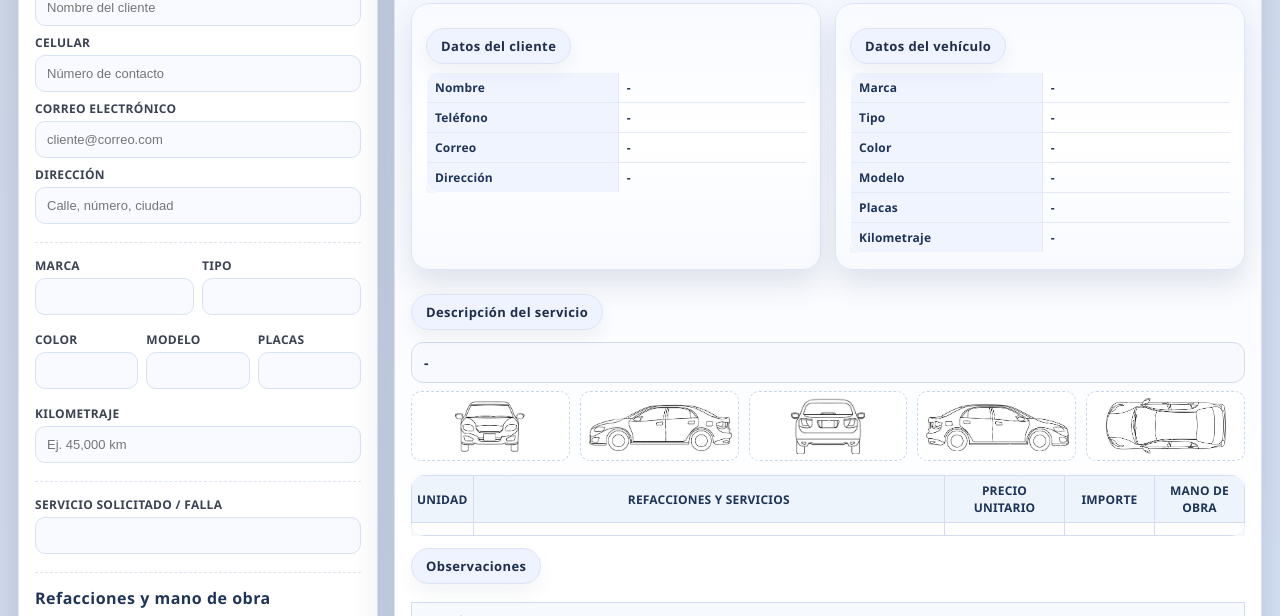
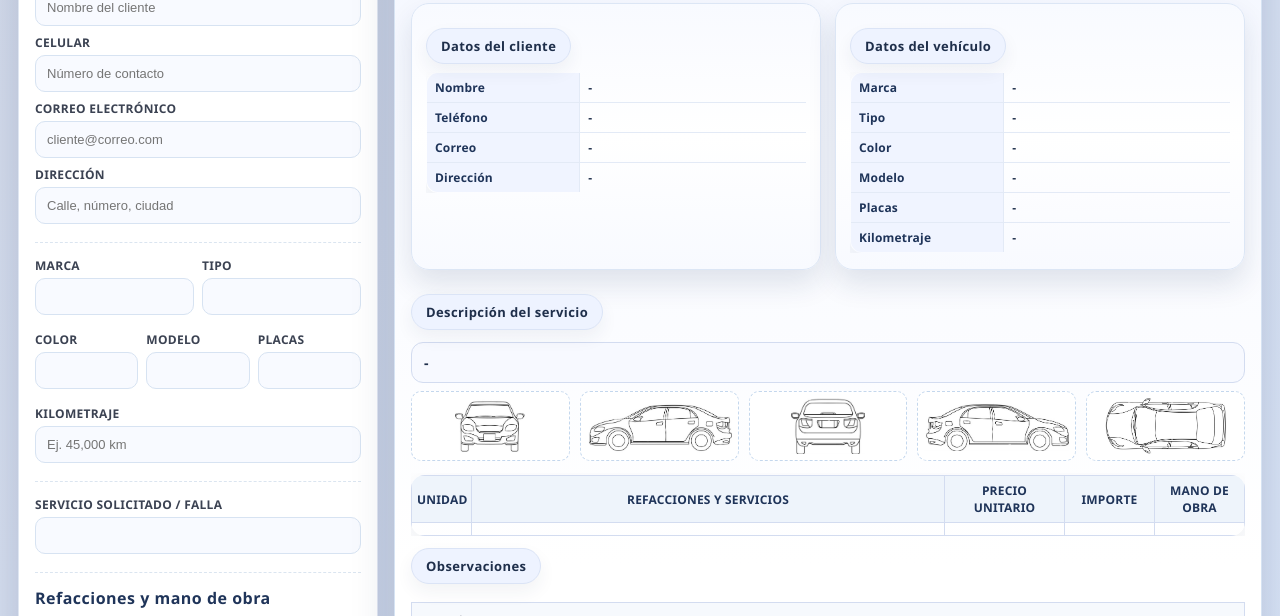
Before and after one commit to kknto/cotizador-mecanico, a plain HTML site: page web/index.html in a window 1280 px wide. Shown: the part 106-722 px from the top of the page. Drawn offline with Linux system fonts and the light colour scheme.

Commit message:
Cambios en bloques de datos vehiculo/cliente

```diff
--- a/web/styles.css
+++ b/web/styles.css
@@ -270,7 +270,7 @@ button:active { transform: translateY(1px); }
   overflow: hidden;
 }
 .info-card .compact-table th {
-  width: 30%;
+  width: 24%;
   background: #f0f4ff;
   color: var(--azul-oscuro);
   font-weight: 800;
@@ -283,12 +283,13 @@ button:active { transform: translateY(1px); }
 }
 .table-wrapper {
   width: 100%;
-  overflow-x: visible;
+  overflow-x: hidden;
   padding: 0;
 }
 .table-wrapper table {
   width: 100%;
   min-width: 0;
+  table-layout: fixed;
 }
 .center-banner {
   display: flex;
```
